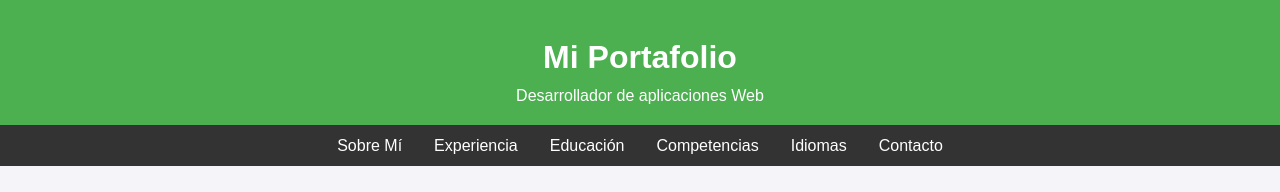
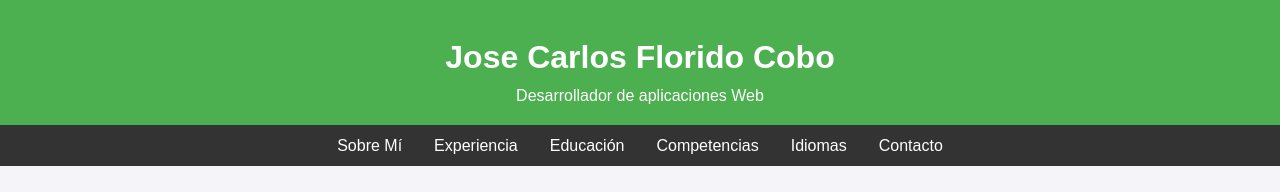
Before and after one commit to jc-florido/portafolios, a plain HTML site: page index.html in a window 1280 px wide. Shown: the top 192 px of the page. Drawn offline with Linux system fonts and the light colour scheme.

Commit message:
Update index.html

```diff
--- a/index.html
+++ b/index.html
@@ -18,7 +18,7 @@
 <body>
     <header>
         <div id="google_translate_element"></div>
-        <h1>Mi Portafolio</h1>
+        <h1>Jose Carlos Florido Cobo</h1>
         <p>Desarrollador de aplicaciones Web</p>
     </header>
 
```
